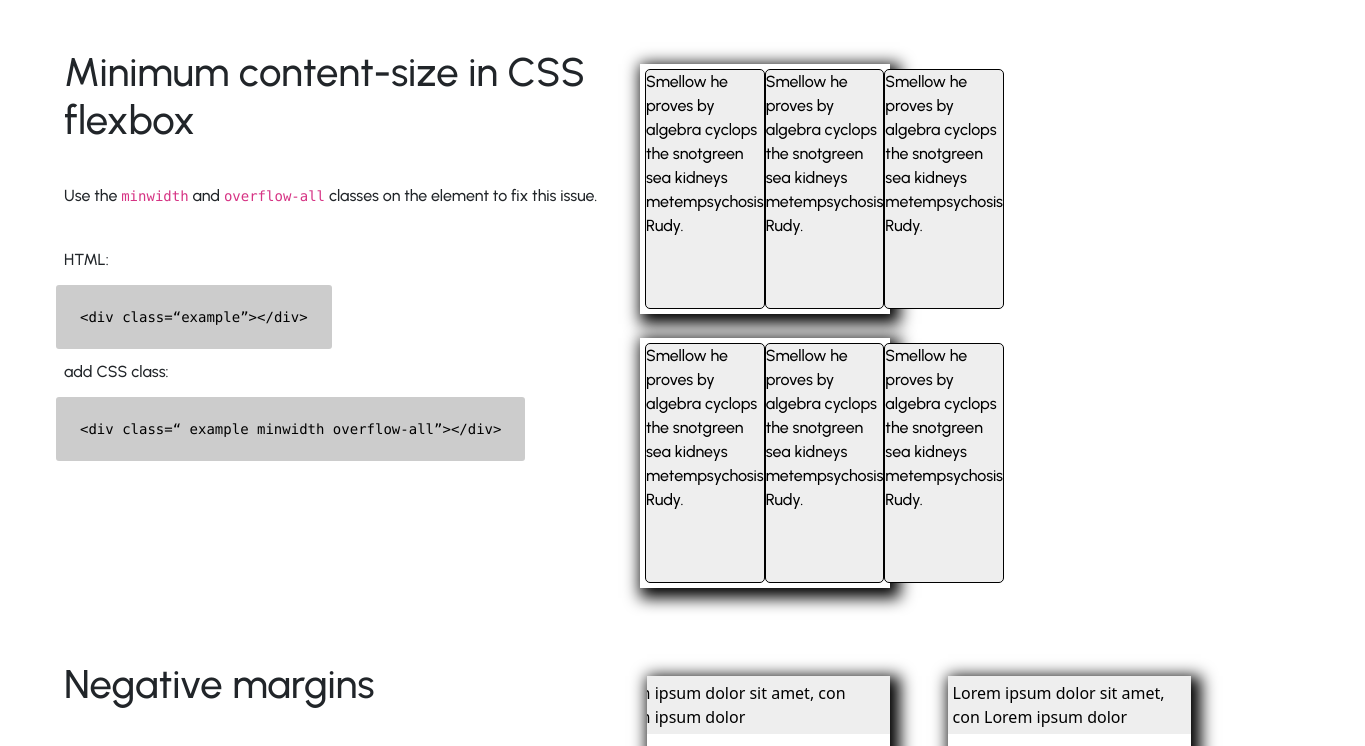
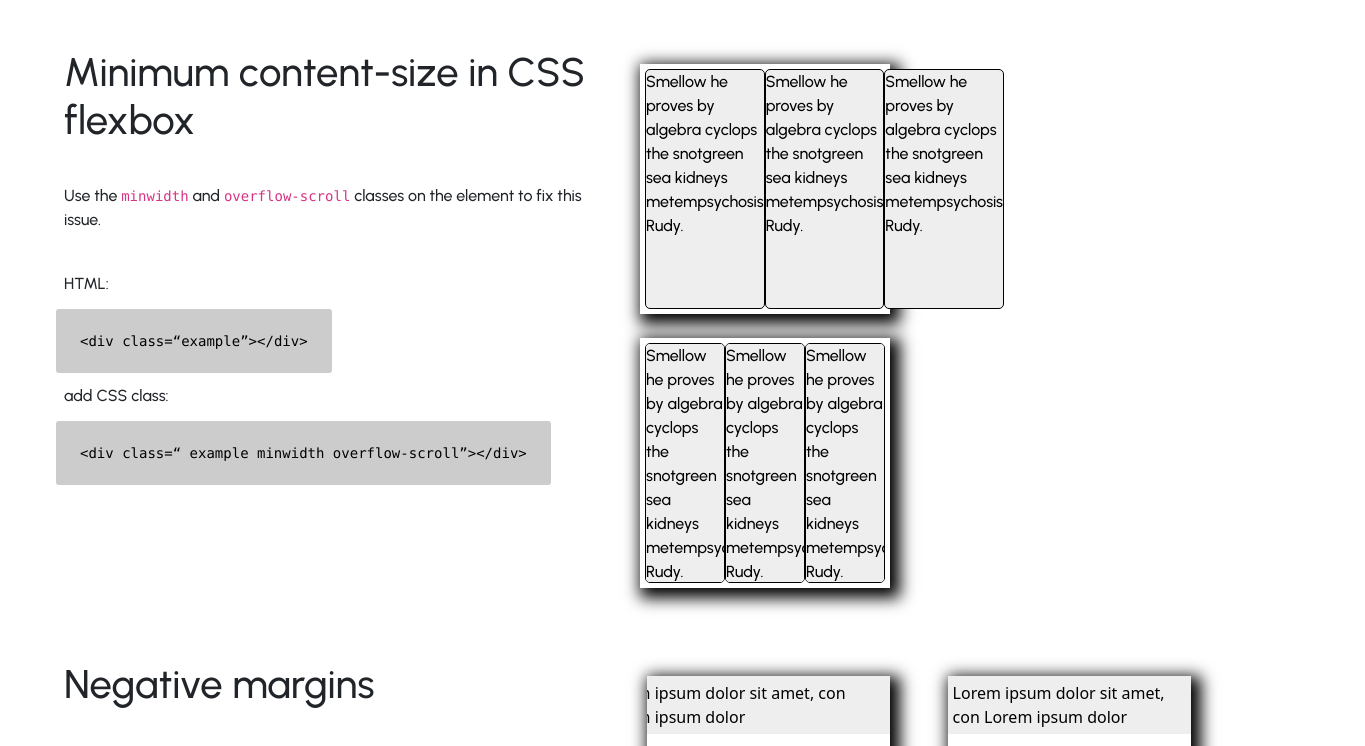
Before and after one commit to szilviabarath/Flow, a website: page index.html in a window 1280 px wide. Shown: the part 4532-5278 px from the top of the page, 1365 px wide, since content can reach past the window. Drawn offline with nearby package versions, Linux system fonts and the light colour scheme.

Commit message:
Update index.html

```diff
--- a/index.html
+++ b/index.html
@@ -248,17 +248,17 @@
   <div class="fixed-width-element">
     <iframe loading="lazy" src="https://giphy.com/embed/ZKEg50Gkzd3iek1y6x" title="optical illusion" aria-label="optical illusion" width="200" height="200" frameBorder="0" class="giphy-embed" allowFullScreen></iframe>
   </div>
-     <div class="fixed-width-element d-flex overflow-all">
+     <div class="fixed-width-element d-flex overflow-scroll">
       <iframe loading="lazy" src="https://giphy.com/embed/ZKEg50Gkzd3iek1y6x"title="optical illusion" aria-label="optical illusion" width="200" height="200" frameBorder="0" class="giphy-embed" allowFullScreen></iframe>
      </div>
 </div>
 <div class="container-feature w-50">
   <h1 class="p-2 m-4 main-font">Fixed-width elements</h1>
-  <p class="main-font p-2 m-4">Use the class <code>overflow-all</code> on your HTML element to fix overflow for fixed width elements.</p>
+  <p class="main-font p-2 m-4">Use the class <code>overflow-scroll</code> on your HTML element to fix overflow for fixed width elements.</p>
   <p class="main-font p-2 m-4">HTML:</p>
   <code class="code p-4 m-4">&lt;div class=<q>fixed-width-element</q>&gt;&lt;/div&gt;</code>
   <p class="main-font p-2 m-4">add CSS class:</p>
-  <code class="code p-4 m-4">&lt;div class=<q>fixed-width-element overflow-all</q>&gt;&lt;/div&gt;</code>
+  <code class="code p-4 m-4">&lt;div class=<q>fixed-width-element overflow-scroll</q>&gt;&lt;/div&gt;</code>
 </div>
 </div>
 <div class="documentation-container d-flex p-4 m-4 flex-row-reverse justify-content-center align-items-center">
@@ -298,10 +298,10 @@
       <div class="grid4 b"><p class="main-font">Mrs. Dalloway said she would buy the flowers herself.</p><img class="responsive-container" loading="lazy" alt="geometric shapes" src="https://images.unsplash.com/photo-1572756317709-fe9c15ced298?ixlib=rb-1.2.1&ixid=MnwxMjA3fDB8MHxwaG90by1wYWdlfHx8fGVufDB8fHx8&auto=format&fit=crop&w=867&q=80"></div>
     </div>
     <div class="grid-container mt-2 mr-2 pr-2 minmax">
-      <div class="grid1 b minmax overflow-all"><p class="main-font">Mrs. Dalloway said she would buy the flowers herself.</p><img class="responsive-container" loading="lazy" alt="geometric shapes" src="https://images.unsplash.com/photo-1572756317709-fe9c15ced298?ixlib=rb-1.2.1&ixid=MnwxMjA3fDB8MHxwaG90by1wYWdlfHx8fGVufDB8fHx8&auto=format&fit=crop&w=867&q=80"></div>
-      <div class="grid2 b minmax overflow-all"><p class="main-font">Mrs. Dalloway said she would buy the flowers herself.</p><img class="responsive-container" loading="lazy" alt="geometric shapes" src="https://images.unsplash.com/photo-1572756317709-fe9c15ced298?ixlib=rb-1.2.1&ixid=MnwxMjA3fDB8MHxwaG90by1wYWdlfHx8fGVufDB8fHx8&auto=format&fit=crop&w=867&q=80"></div>
-      <div class="grid3 b minmax overflow-all"><p class="main-font">Mrs. Dalloway said she would buy the flowers herself.</p><img class="responsive-container" loading="lazy" alt="geometric shapes" src="https://images.unsplash.com/photo-1572756317709-fe9c15ced298?ixlib=rb-1.2.1&ixid=MnwxMjA3fDB8MHxwaG90by1wYWdlfHx8fGVufDB8fHx8&auto=format&fit=crop&w=867&q=80"></div>
-      <div class="grid4 b  minmax overflow-all"><p class="main-font">Mrs. Dalloway said she would buy the flowers herself.</p><img class="responsive-container" loading="lazy" alt="geometric shapes" src="https://images.unsplash.com/photo-1572756317709-fe9c15ced298?ixlib=rb-1.2.1&ixid=MnwxMjA3fDB8MHxwaG90by1wYWdlfHx8fGVufDB8fHx8&auto=format&fit=crop&w=867&q=80"></div>
+      <div class="grid1 b minmax overflow-scroll"><p class="main-font">Mrs. Dalloway said she would buy the flowers herself.</p><img class="responsive-container" loading="lazy" alt="geometric shapes" src="https://images.unsplash.com/photo-1572756317709-fe9c15ced298?ixlib=rb-1.2.1&ixid=MnwxMjA3fDB8MHxwaG90by1wYWdlfHx8fGVufDB8fHx8&auto=format&fit=crop&w=867&q=80"></div>
+      <div class="grid2 b minmax overflow-scroll"><p class="main-font">Mrs. Dalloway said she would buy the flowers herself.</p><img class="responsive-container" loading="lazy" alt="geometric shapes" src="https://images.unsplash.com/photo-1572756317709-fe9c15ced298?ixlib=rb-1.2.1&ixid=MnwxMjA3fDB8MHxwaG90by1wYWdlfHx8fGVufDB8fHx8&auto=format&fit=crop&w=867&q=80"></div>
+      <div class="grid3 b minmax overflow-scroll"><p class="main-font">Mrs. Dalloway said she would buy the flowers herself.</p><img class="responsive-container" loading="lazy" alt="geometric shapes" src="https://images.unsplash.com/photo-1572756317709-fe9c15ced298?ixlib=rb-1.2.1&ixid=MnwxMjA3fDB8MHxwaG90by1wYWdlfHx8fGVufDB8fHx8&auto=format&fit=crop&w=867&q=80"></div>
+      <div class="grid4 b minmax overflow-scroll"><p class="main-font">Mrs. Dalloway said she would buy the flowers herself.</p><img class="responsive-container" loading="lazy" alt="geometric shapes" src="https://images.unsplash.com/photo-1572756317709-fe9c15ced298?ixlib=rb-1.2.1&ixid=MnwxMjA3fDB8MHxwaG90by1wYWdlfHx8fGVufDB8fHx8&auto=format&fit=crop&w=867&q=80"></div>
     </div>
   </div>
 <div class="container-feature w-50">
@@ -311,7 +311,7 @@
   <p class="main-font p-2 m-4">HTML:</p>
   <code class="code p-4 m-4">&lt;div class=<q>grid1</q>&gt;&lt;/div&gt;</code>
   <p class="main-font p-2 m-4">add CSS class:</p>
-  <code class="code p-4 m-4">&lt;div class=<q>grid1 minmax overflow-all</q>&gt;&lt;/div&gt;</code>
+  <code class="code p-4 m-4">&lt;div class=<q>grid1 minmax overflow-scroll</q>&gt;&lt;/div&gt;</code>
 </div>
 </div>
 <div class="documentation-container d-flex p-2 m-4 flex-row-reverse align-items-center">
@@ -340,18 +340,18 @@
     </div>
     <br>
     <div class="d-flex min-content">
-      <div class="minwidth overflow-all"><p class="main-font">Smellow he proves by algebra cyclops the snotgreen sea kidneys metempsychosis Rudy.</p></div>
-      <div class="minwidth overflow-all"><p class="main-font">Smellow he proves by algebra cyclops the snotgreen sea kidneys metempsychosis Rudy.</p></div>
-      <div class="minwidth overflow-all"><p class="main-font">Smellow he proves by algebra cyclops the snotgreen sea kidneys metempsychosis Rudy.</p></div>
+      <div class="minwidth overflow-scroll"><p class="main-font">Smellow he proves by algebra cyclops the snotgreen sea kidneys metempsychosis Rudy.</p></div>
+      <div class="minwidth overflow-scroll"><p class="main-font">Smellow he proves by algebra cyclops the snotgreen sea kidneys metempsychosis Rudy.</p></div>
+      <div class="minwidth overflow-scroll"><p class="main-font">Smellow he proves by algebra cyclops the snotgreen sea kidneys metempsychosis Rudy.</p></div>
     </div>
 </div>
 <div class="container-feature w-50">
   <h1 class="p-2 m-4">Minimum content-size in CSS flexbox</h1>
-  <p class="main-font p-2 m-4">Use the <code>minwidth</code> and <code>overflow-all</code> classes on the element to fix this issue.</p>
+  <p class="main-font p-2 m-4">Use the <code>minwidth</code> and <code>overflow-scroll</code> classes on the element to fix this issue.</p>
   <p class="main-font p-2 m-4">HTML:</p>
   <code class="code p-4 m-4">&lt;div class=<q>example</q>&gt;&lt;/div&gt;</code>
   <p class="main-font p-2 m-4">add CSS class:</p>
-  <code class="code p-4 m-4">&lt;div class=<q> example minwidth overflow-all</q>&gt;&lt;/div&gt;</code>
+  <code class="code p-4 m-4">&lt;div class=<q> example minwidth overflow-scroll</q>&gt;&lt;/div&gt;</code>
 </div>
 </div>
 <div class="documentation-container d-flex p-2 m-4 pb-4 flex-row-reverse">
@@ -362,11 +362,11 @@
 </div>
 <div class="container-feature w-50">
   <h1 class="p-2 m-4">Negative margins</h1>
-  <p class="main-font p-2 m-4">Use the <code>m-0</code>(set margin to zero) and <code>overflow-all</code> classes on your HTML element-</p>
+  <p class="main-font p-2 m-4">Use the <code>m-0</code>(set margin to zero) and <code>overflow-scroll</code> classes on your HTML element-</p>
   <p class="main-font p-2 m-4">HTML:</p>
   <code class="code p-4 m-4">&lt;div class=<q>element</q>&gt;&lt;/div&gt;</code>
   <p class="main-font p-2 m-4">add CSS class:</p>
-  <code class="code p-4 m-4 d-block">&lt;div class=<q>element overflow-all</q>&gt;&lt;/div&gt;&lt;p class=<q>m-0</q>&gt;&lt;/p&gt;</code>
+  <code class="code p-4 m-4 d-block">&lt;div class=<q>element overflow-scroll</q>&gt;&lt;/div&gt;&lt;p class=<q>m-0</q>&gt;&lt;/p&gt;</code>
 </div>
 </div>
 <div class="documentation-container d-flex p-2 m-4 flex-row-reverse">
```
